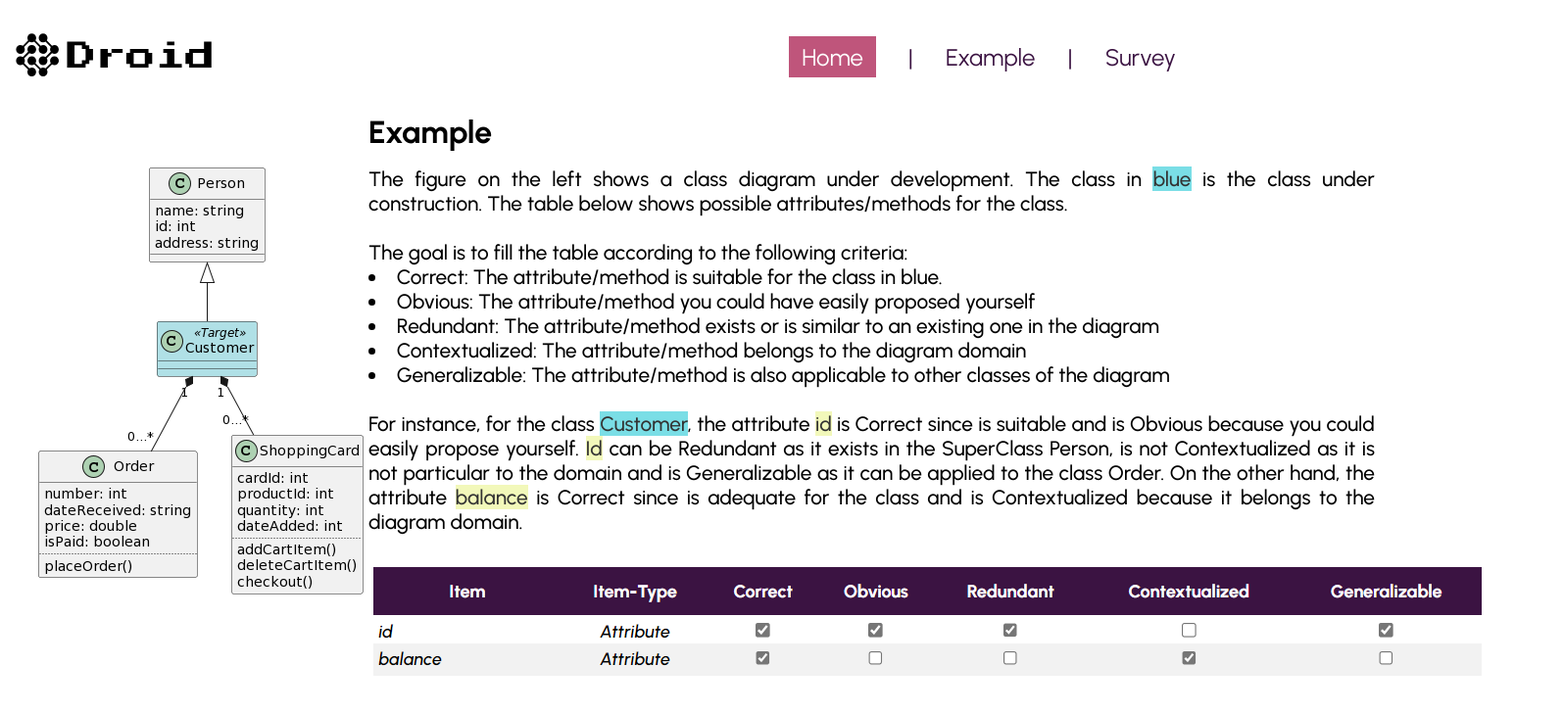
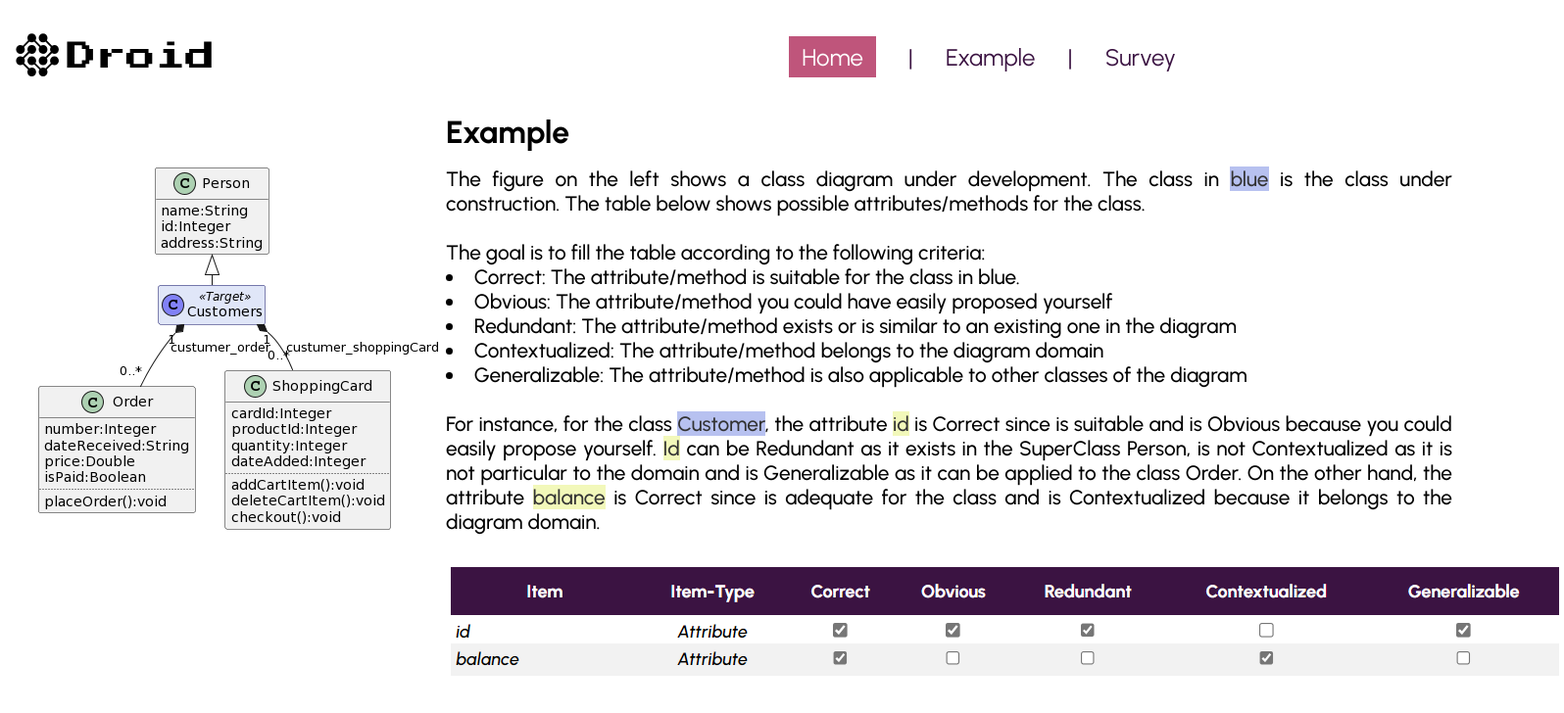
Before and after one commit to lissetteag/Droid-UserStudy, a React (Create React App) app in the folder frontend/: page /example in a window 1280 px wide. Shown: the top 728 px of the page at 98% size, 1596 px wide, since content can reach past the window. Built offline with nearby package versions, Linux system fonts and the light colour scheme.

Commit message:
update example image and color mark

```diff
--- a/frontend/src/styles/example.css
+++ b/frontend/src/styles/example.css
@@ -54,7 +54,7 @@
 }
 
 .markTarget {
-  background-color: rgb(90, 215, 224);
+  background-color: rgb(166, 178, 237);
   color: black;
   opacity: 0.8;
 }
```
Also changed, not shown: frontend/public/img/cd.png.
